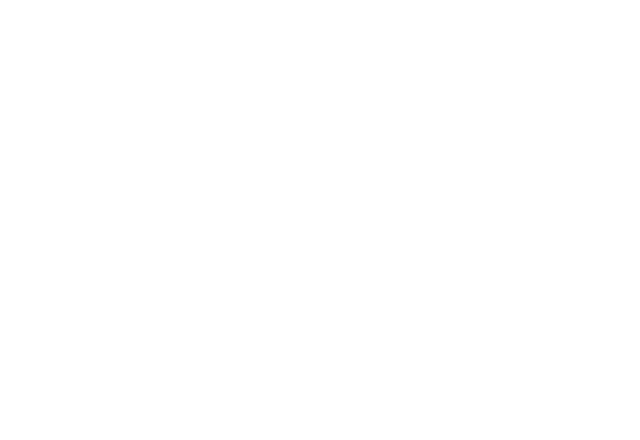
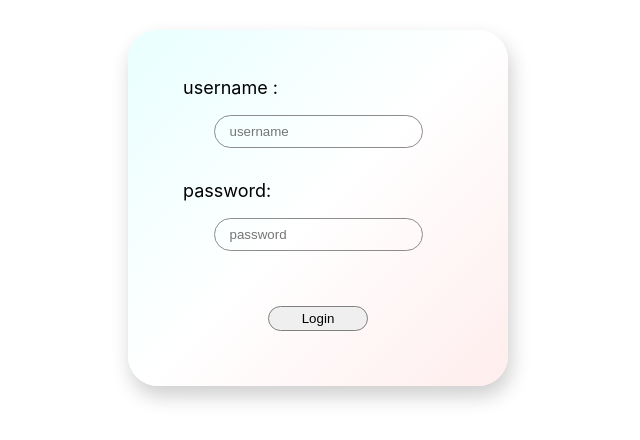
Before and after one commit to houtan-rocky/m75-cw25, a React (Create React App) app: page /login in a window 1280 px wide. Shown: the top 440 px of the page, without its empty margins (322-962 px from the left). Built offline with nearby package versions, Linux system fonts and the light colour scheme.

Commit message:
add login page

```diff
--- a/src/pages/login.jsx
+++ b/src/pages/login.jsx
@@ -1,8 +1,115 @@
-import React from 'react'
+import React, { useState } from 'react';
+import style from "./login.module.css";
+import axios from "axios"
+const Login = () => {
+  const [errorText, setErrorText] = useState({
+    usernameError:"",
+    passwordError:"",
+    acssesError:""
 
-const Login = () => {
+  });
+
+  const validation = (obj) => {
+    const keys = Object.keys(obj);
+
+    let isvalid = {};
+    keys.forEach(key => {
+        isvalid[key] = false;
+    });
+    for (const k in obj) {
+      let error = "";
+      let errorName = `${k}Error`;
+
+      if (obj[k] === "") {
+        error = `${k} is empty`;
+      } else if (obj[k].length < 3) {
+        error = `${k} length is less than 3`;
+      } else {
+        error = "";
+        isvalid[k] = true;
+      }
+
+     setErrorText(prev =>( {...prev, [errorName]:error}))
+    }
+
+    const isVal = (obj) => {
+      let Valid = true;
+      for (const k in obj) {
+        if (!obj[k]) {
+          Valid = false;
+          break;
+        }
+      }
+      return Valid;
+    };
+
+    return isVal(isvalid);
+  };
+  const license = async (url, userInfo) => {
+    let users = []
+    await axios.get(url ).then(res => {users = res.data}).catch(err => console.log(err));
+    const user = users.find(user => user.userName === userInfo.username);
+    if(!user){
+      if(user.password === userInfo.password){
+
+        return true
+      }else{
+
+        setErrorText(prev => ({...prev, acssesError:"password is invalid"}))
+        return false
+      }
+    }else{
+      setErrorText(prev => ({...prev, acssesError:"username is invalid"}))
+      return false
+    }
+
+
+  }
+  const handleSubmit = async (e) => {
+    e.preventDefault();
+    // create object :
+    const userInfo = {}; /*{username, password}*/
+    const formData = new FormData(e.target);
+    for (const [key, value] of formData) {
+      userInfo[key] = value;
+    }
+    console.log(userInfo);
+
+    const isValid = validation(userInfo);
+
+    if(isValid){
+    const result = license("https://618ace5834b4f400177c48c0.mockapi.io/users", userInfo)
+      result.then(res => {
+        console.log(res)
+        if(res){
+          // LOGINED
+        }else{
+
+        }
+
+      }).catch(err => {console.log(err);});
+    }
+
+  }
+
+
   return (
     <>
+    <div className={style.form}>
+        <form onSubmit={handleSubmit}>
+
+          <span>{errorText.acssesError}</span>
+          <label htmlFor="username">username :</label>
+          <input name="username" type="text" placeholder="username" />
+          <span>{errorText.usernameError}</span>
+          <label htmlFor="password"> password:</label>
+          <input name="password" type="password" placeholder="password" />
+          <span>{errorText.passwordError}</span>
+          <button className={style.btn}>
+            Login
+          </button>
+        </form>
+      </div>
 
     </>
   )
--- /dev/null
+++ b/src/pages/login.module.css
@@ -0,0 +1,59 @@
+
+
+.form{
+    display: flex;
+    flex-flow: column;
+    justify-content: center;
+    align-items: center;
+}
+    form{
+        padding: 30px 15px;
+        margin: 30px 10px;
+        display: flex;
+        flex-flow: column;
+        justify-content: start;
+        align-items: center;
+        gap: 15px;
+
+        width: 350px;
+        box-shadow: 3px 10px 20px 0px rgb(206, 206, 206);
+        border-radius: 30px ;
+        background-image: linear-gradient(-45deg, #ffeded, #ffffff, #e8fffe ) ;
+    }
+        label{
+
+            font-size: 18px;
+            margin: 2px 40px;
+            align-self:start;
+        }
+        input{
+
+            border:1px solid #8d8c8c;
+            outline:none;
+            padding: 8px 15px;
+            background:none;
+            border-radius: 20px;
+        }
+            input:focus{
+                transform: scale(1.02);
+                box-shadow: 0 0 12px 0 rgb(220, 218, 218);
+           }
+
+
+        .btn{
+           width: 100px;
+            border: 1px solid gray;
+            padding: 4px 10px;
+            margin: 25px 2px;
+            text-align: center;
+            text-decoration: none;
+            border-radius: 20px;
+        }
+            .btn:hover{
+                max-width: 100px;
+
+                border-radius: 20px ;
+                color: #88f5ff;
+                background-image:linear-gradient(#e7b2fc,#8000b3);
+
+            }
```
Also changed, not shown: package.json (+6 -2 lines), db.json (renamed from src/db.json), server.js (renamed from src/server.js), 1 other file (tests, documents, lock files or other folders).
